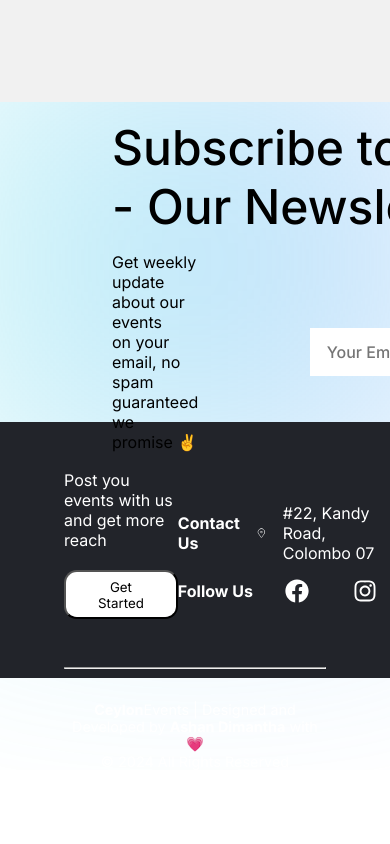
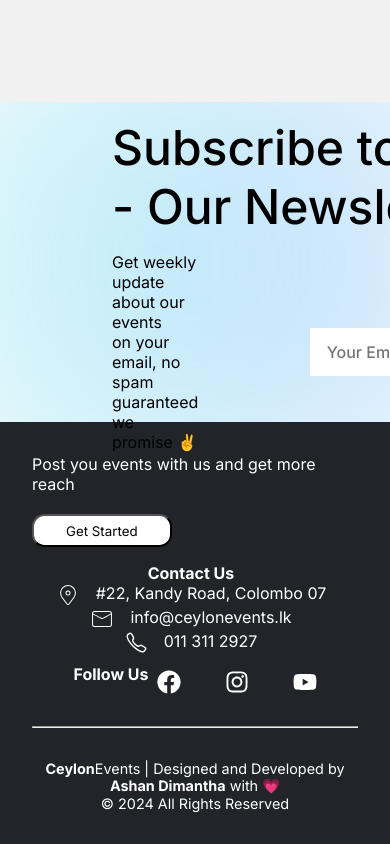
Before and after one commit to ashandimantha2000/CeylonEvents, a React (Vite) app in the folder Client/: page / in a window 390 px wide. Shown: the part 1003-1847 px from the top of the page. Before the commit the page ends 1773 px from the top, so only its background shows below. Built offline with nearby package versions, Linux system fonts and the light colour scheme; no server answers.

Commit message:
fix: footer responsive

```diff
--- a/Client/src/components/CreateComp/CreateComp.module.scss
+++ b/Client/src/components/CreateComp/CreateComp.module.scss
@@ -4,7 +4,7 @@ main {
   background-color: #f1f1f1;
   width: 100%;
   .allform {
-    margin-top: 7rem;
+    margin-top: 5rem;
     form{
         width: 100%;
         input, textarea{
@@ -15,5 +15,6 @@ main {
   button{
     margin-top: 1rem;
     @include btn($bg: black, $stroke: white);
+    padding: 0.6rem;
   }
 }
--- a/Client/src/components/Footer/Footer.jsx
+++ b/Client/src/components/Footer/Footer.jsx
@@ -19,12 +19,18 @@ function Footer() {
         <div>
           <div className={styles.contact}>
             <h4>Contact Us</h4>
+            <div className={styles.contact_data}>
               <CiLocationOn size={24} />
               <p>#22, Kandy Road, Colombo 07</p>
+            </div>
+            <div className={styles.contact_data}>
               <CiMail size={24} />
               <p>info@ceylonevents.lk</p>
+            </div>
+            <div className={styles.contact_data}>
               <IoCallOutline size={23} />
               <p>011 311 2927</p>
+            </div>
           </div>
           <div className={styles.smm}>
             <h4>Follow Us</h4>
--- a/Client/src/components/Footer/Footer.module.scss
+++ b/Client/src/components/Footer/Footer.module.scss
@@ -2,12 +2,14 @@
   background: #22242a;
   color: white;
   padding: 3rem 4rem 2rem 4rem;
-  height: 16rem;
+  height: auto;
 
   &_row1 {
     display: flex;
     justify-content: space-between;
     align-items: center;
+    flex-wrap: wrap;
+
     button {
       background: white;
       color: black;
@@ -15,36 +17,41 @@
       border-radius: 0.8rem;
       margin-bottom: 1rem;
     }
-    .smm {
+
+    .smm,
+    .contact {
       display: flex;
       justify-content: start;
       align-items: center;
-      h4{
+      flex-wrap: wrap;
+      &_data {
+        display: flex;
+      }
+      h4 {
         padding-right: 2rem;
       }
+
       .icons {
         display: flex;
         justify-content: space-between;
         width: 10rem;
       }
-    }
-    .contact {
-      display: flex;
-      justify-content: space-between;
-      align-items: center;
-      padding-bottom: 1rem;
+
       p {
         padding: 0rem 3rem 0rem 1rem;
       }
-      h4{
+
+      h4 {
         padding-right: 1rem;
       }
     }
   }
+
   hr {
     margin: 2rem 0;
     height: 1px;
   }
+
   &_row2 {
     display: flex;
     align-items: center;
@@ -55,3 +62,29 @@
     }
   }
 }
+
+/* Media Queries for Responsiveness */
+@media (max-width: 768px) {
+  .footer {
+    padding: 2rem;
+
+    &_row1 {
+      flex-direction: column;
+
+      .smm,
+      .contact {
+        justify-content: center;
+
+        h4,
+        p {
+          padding-right: 0.5rem;
+        }
+      }
+
+      .icons {
+        justify-content: center;
+        padding-top: 1rem;
+      }
+    }
+  }
+}
```
Lines whose indentation alone changed are shown as unchanged.
